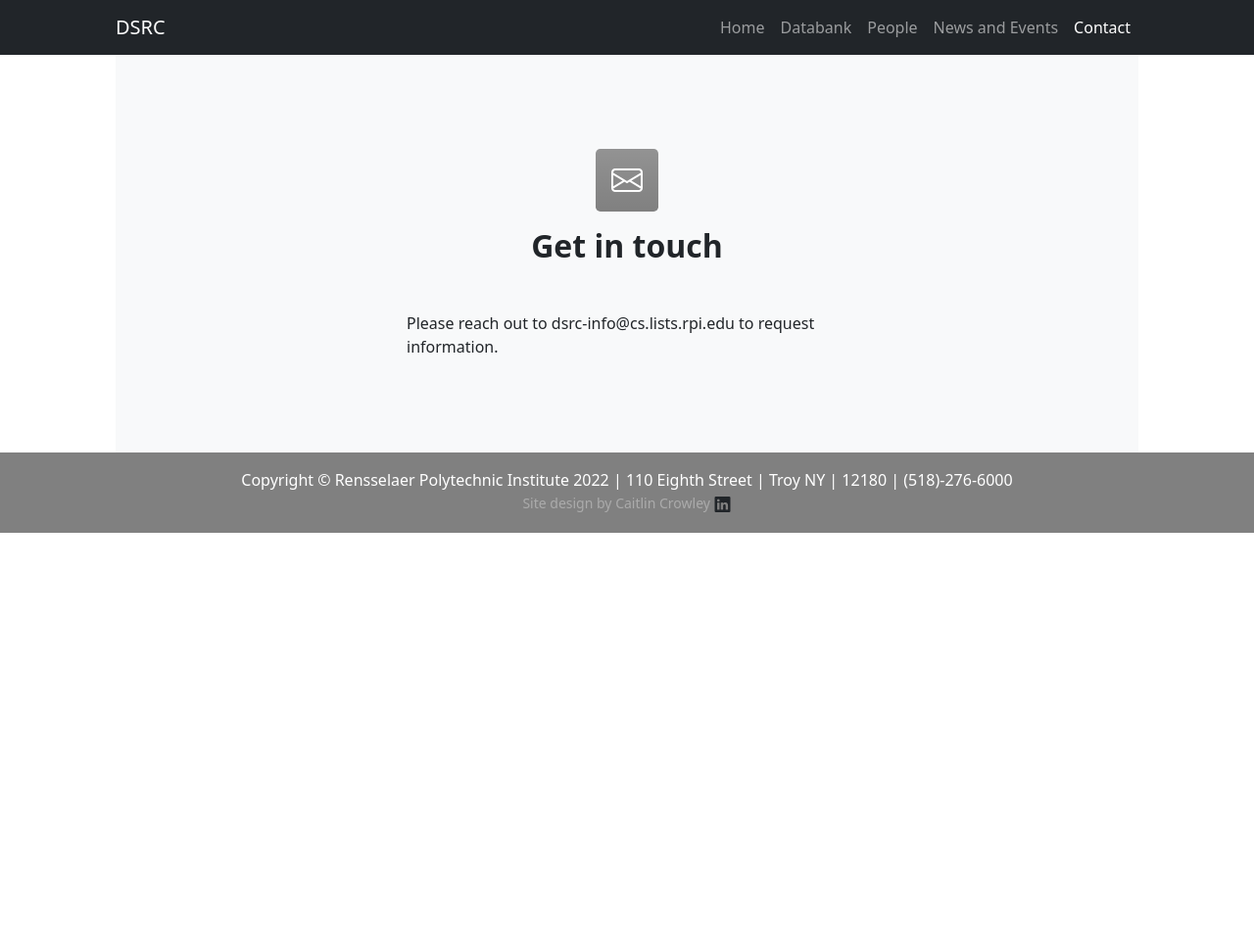
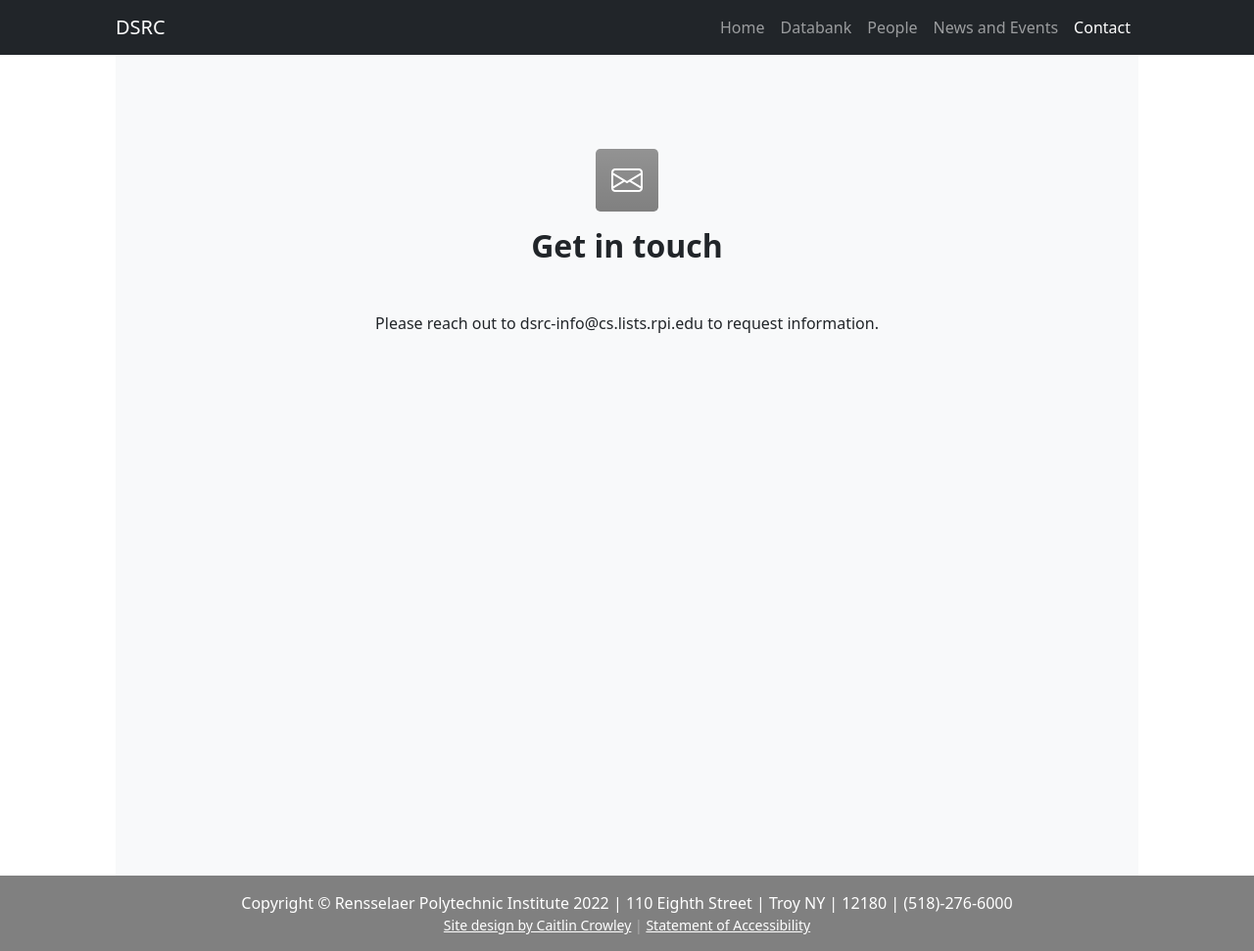
Before and after one commit to crowlc3/DSRC-Site, a website: page public/pages/contactus.html in a window 1280 px wide. Shown: the whole page at 98% size. Before the commit the page ends 800 px from the top, so only its background shows below. Drawn offline with nearby package versions, Linux system fonts and the light colour scheme.

Commit message:
Accesibility changes

```diff
--- a/public/pages/contactus.html
+++ b/public/pages/contactus.html
@@ -41,9 +41,17 @@
                     <h2 class="fw-bolder">Get in touch</h2>
                 </div>
                 <div class="row gx-5 justify-content-center">
-                    <div class="col-lg-6">
                         Please reach out to dsrc-info@cs.lists.rpi.edu to request information.
-                        </div>
+                        <br><br>
+                        <br><br>
+                        <br><br>
+                        <br><br>
+                        <br><br>
+                        <br><br>
+                        <br><br>
+                        <br><br>
+                        <br><br>
+                        <br><br>
                     </div>
                 </div>
             </div>
@@ -56,8 +64,8 @@
                     Copyright &copy; Rensselaer Polytechnic Institute 2022 | 110 Eighth Street | Troy NY | 12180 | (518)-276-6000
                 </p>
                 <p class="m-0 text-center text-bot small" size = "10">
-                    Site design by Caitlin Crowley
-                    <a class="btn px-0 py-0" href="https://www.linkedin.com/in/caitlin-crowley-a9a1a4164/"><i class="bi bi-linkedin"></i></a>
+                    <a class="text-white" href="https://www.linkedin.com/in/caitlin-crowley-a9a1a4164/">Site design by Caitlin Crowley</a> |
+                    <a class="text-white" href="https://info.rpi.edu/statement-of-accessibility">Statement of Accessibility</a>
                 </p>
             </div>
         </footer>
```
Also changed, not shown: public/index.html (+3 -3 lines), public/pages/databank.html (+2 -2 lines), public/pages/people.html (+2 -2 lines).
